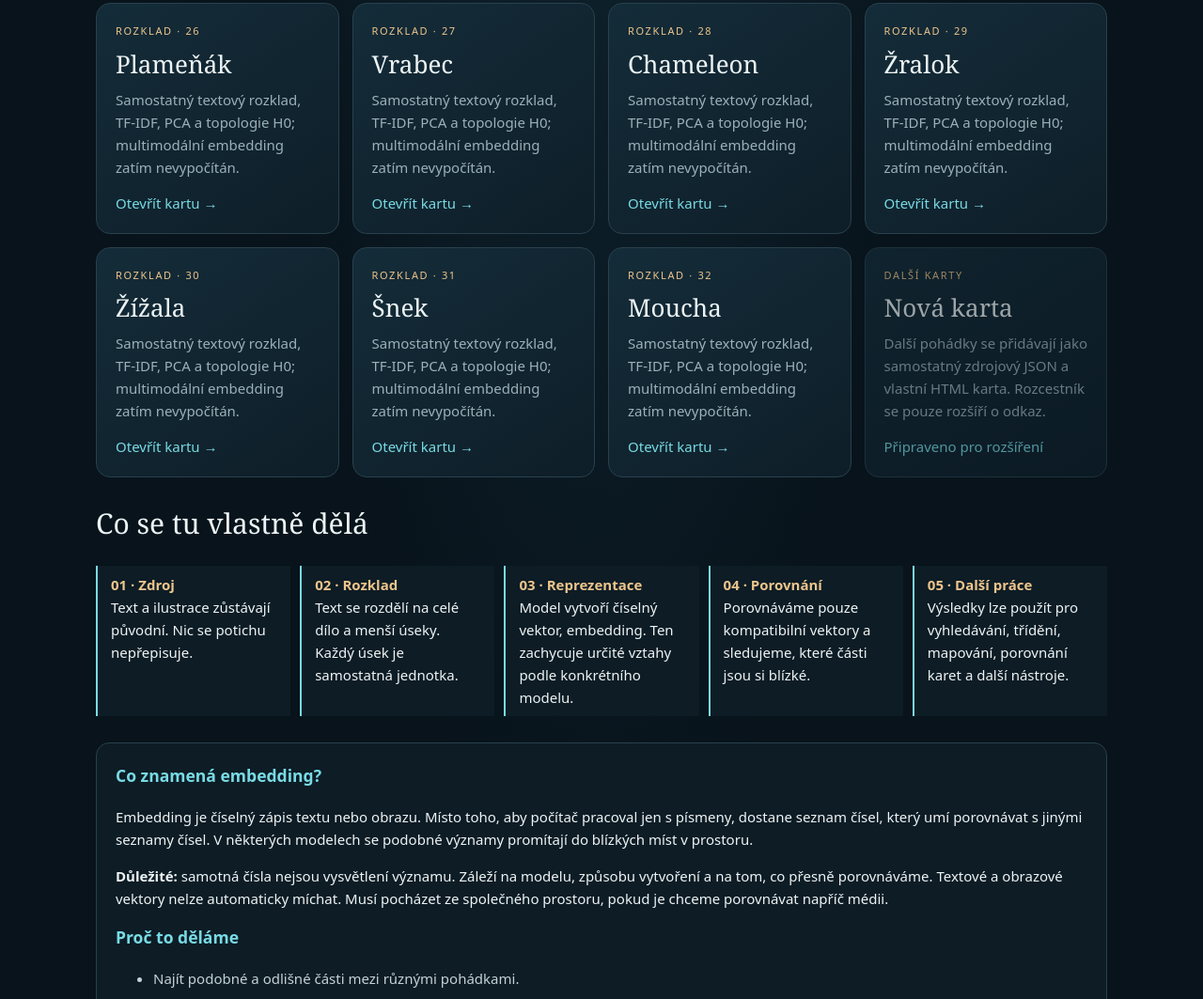
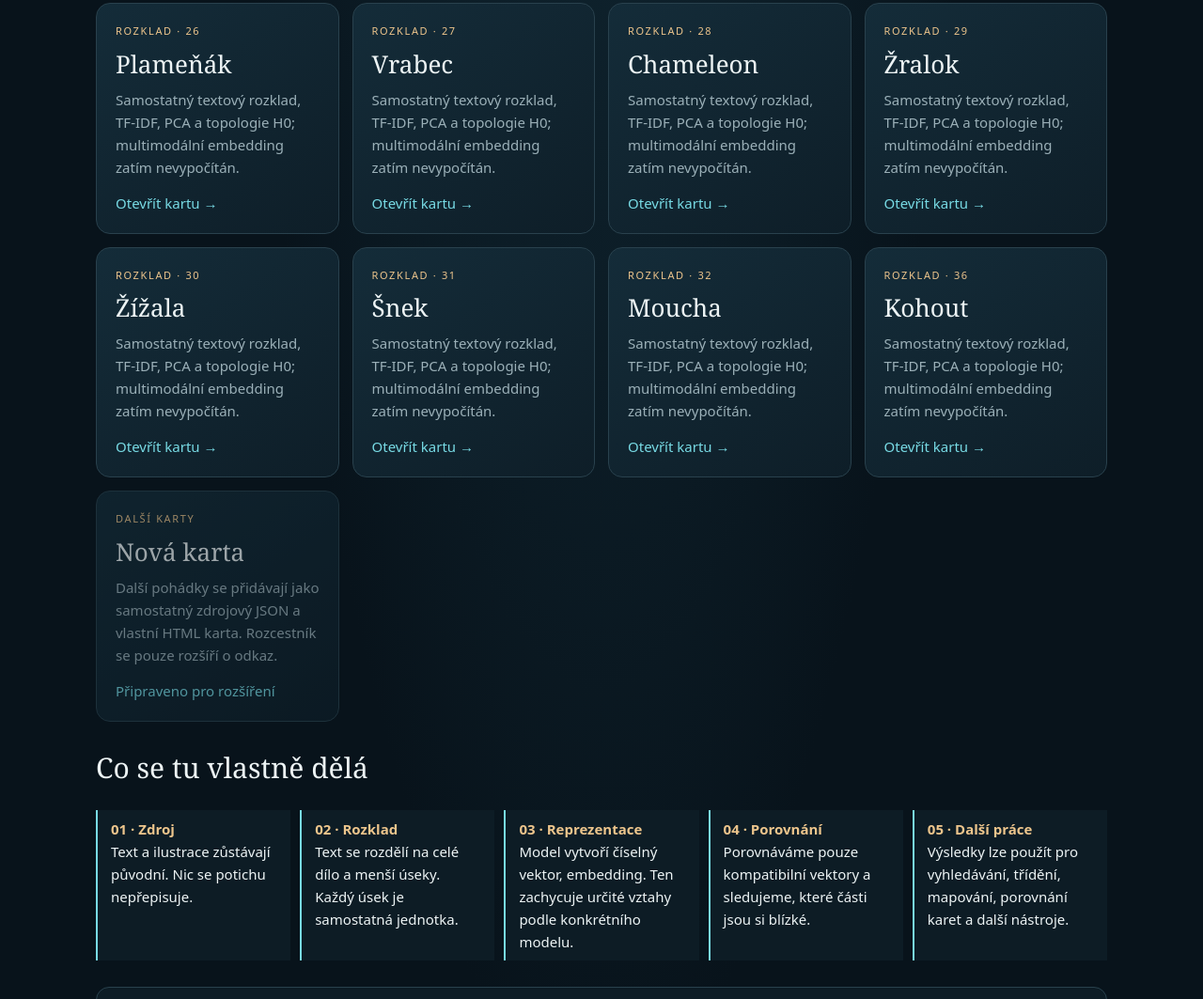
Before and after one commit to artmisanovak-prog/generative_gen, a plain HTML site: page doma/embedings/index.html in a window 1280 px wide. Shown: the part 2315-3378 px from the top of the page at 94% size. Drawn offline with Linux system fonts and the light colour scheme.

Commit message:
Add Kohout to embeddings index

```diff
--- a/doma/embedings/index.html
+++ b/doma/embedings/index.html
@@ -41,6 +41,7 @@
 <a class="card" href="zizala.html"><div class="num">ROZKLAD · 30</div><h3>Žížala</h3><p>Samostatný textový rozklad, TF-IDF, PCA a topologie H0; multimodální embedding zatím nevypočítán.</p><span class="go">Otevřít kartu →</span></a>
 <a class="card" href="snek.html"><div class="num">ROZKLAD · 31</div><h3>Šnek</h3><p>Samostatný textový rozklad, TF-IDF, PCA a topologie H0; multimodální embedding zatím nevypočítán.</p><span class="go">Otevřít kartu →</span></a>
 <a class="card" href="moucha.html"><div class="num">ROZKLAD · 32</div><h3>Moucha</h3><p>Samostatný textový rozklad, TF-IDF, PCA a topologie H0; multimodální embedding zatím nevypočítán.</p><span class="go">Otevřít kartu →</span></a>
+<a class="card" href="kohout.html"><div class="num">ROZKLAD · 36</div><h3>Kohout</h3><p>Samostatný textový rozklad, TF-IDF, PCA a topologie H0; multimodální embedding zatím nevypočítán.</p><span class="go">Otevřít kartu →</span></a>
 <div class="card" style="opacity:.65"><div class="num">DALŠÍ KARTY</div><h3>Nová karta</h3><p>Další pohádky se přidávají jako samostatný zdrojový JSON a vlastní HTML karta. Rozcestník se pouze rozšíří o odkaz.</p><span class="go">Připraveno pro rozšíření</span></div>
 </div></section>
 <section class="section"><h2>Co se tu vlastně dělá</h2><div class="steps"><div class="step"><b>01 · Zdroj</b>Text a ilustrace zůstávají původní. Nic se potichu nepřepisuje.</div><div class="step"><b>02 · Rozklad</b>Text se rozdělí na celé dílo a menší úseky. Každý úsek je samostatná jednotka.</div><div class="step"><b>03 · Reprezentace</b>Model vytvoří číselný vektor, embedding. Ten zachycuje určité vztahy podle konkrétního modelu.</div><div class="step"><b>04 · Porovnání</b>Porovnáváme pouze kompatibilní vektory a sledujeme, které části jsou si blízké.</div><div class="step"><b>05 · Další práce</b>Výsledky lze použít pro vyhledávání, třídění, mapování, porovnání karet a další nástroje.</div></div></section>
```
